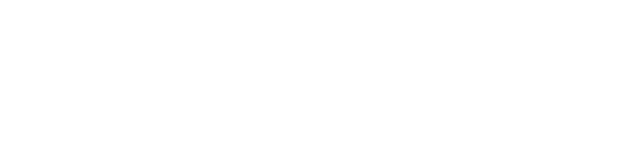
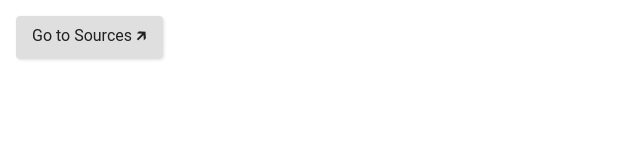
Before and after one commit to monkin/glissade, a plain HTML site: page examples/follow-cursor/index.html in a window 1280 px wide. Shown: the whole page, without its empty margins (0-640 px from the left). Drawn offline with Linux system fonts and the light colour scheme.

Commit message:
Add `Go to Sources` button to follow-cursor example

```diff
--- a/examples/follow-cursor/index.html
+++ b/examples/follow-cursor/index.html
@@ -1,21 +1,52 @@
 <!doctype html>
 <html lang="en">
 <head>
+    <meta charset="utf-8">
     <title>Particles Following Cursor with InertialValue</title>
     <style>
         body {
             margin: 0;
             overflow: hidden;
         }
+
         .circle {
             position: absolute;
             width: 5vmin;
             height: 5vmin;
             border-radius: 50%;
             background-color: rgba(29, 145, 167, 0.2);
+            pointer-events: none;
+        }
+
+        .go-to-sources {
+            position: fixed;
+            display: block;
+            top: 1rem;
+            left: 1rem;
+            padding: 0.5rem 1rem;
+            color: #222;
+            background-color: rgba(220, 220, 220, 0.9);
+            text-decoration: none;
+            font-family: 'Roboto', 'Helvetica', sans-serif;
+            z-index: 1;
+            border-radius: 0.25rem;
+            transition: background-color 0.3s;
+            box-shadow: 1px 1px 3px 0 rgba(0, 0, 0, 0.12);
+        }
+
+        .go-to-sources:hover {
+            background-color: rgb(240, 240, 240);
+        }
+
+        .go-to-sources:active {
+            transition: background-color 0.15s;
+            background-color: rgb(200, 200, 200);
         }
     </style>
 </head>
 <body>
+<a class="go-to-sources" href="https://github.com/monkin/glissade/tree/master/examples/follow-cursor" target="_blank">
+    Go to Sources 🡵
+</a>
 </body>
 </html>
```
